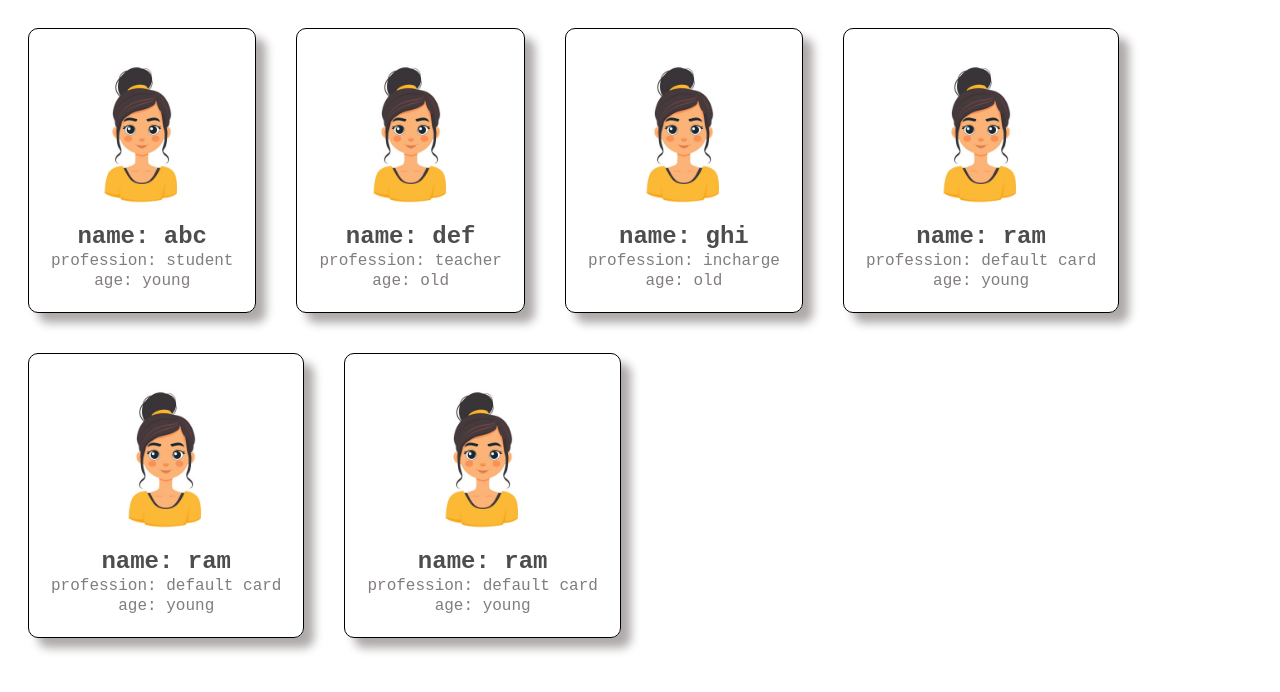
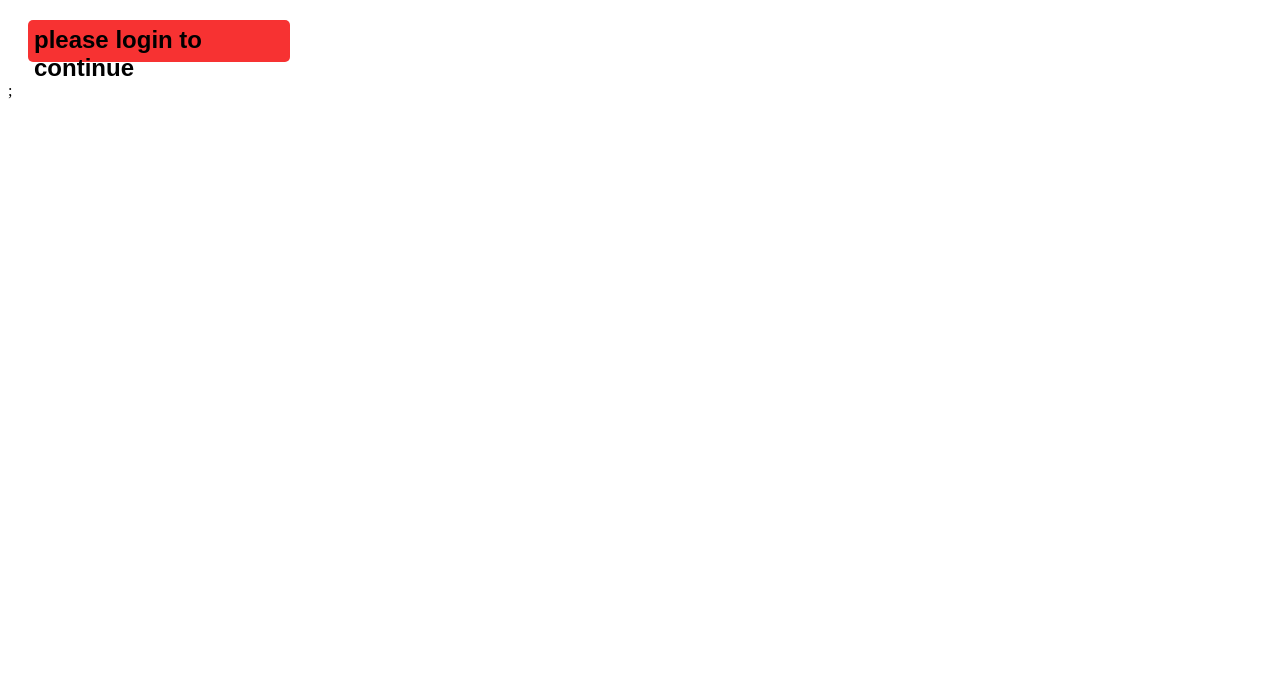
Before and after one commit to geethikaakkineni/react_learning_progress, a React (Vite) app: page / in a window 1280 px wide. Shown: the top 692 px of the page. Built offline with nearby package versions, Linux system fonts and the light colour scheme.

Commit message:
conditional rendering is explored

```diff
--- a/src/App.jsx
+++ b/src/App.jsx
@@ -5,16 +5,12 @@ import Card from './Card.jsx'
 import Button from './button_component/Button.jsx'
 import Button2 from './Button2.jsx'
 import Studata from './Studata.jsx'
+import Loginpg from './loginpg.jsx'
 
 function App() {
   return(
     <>
-      <Studata name="abc" profession="student" age={21}></Studata>
-      <Studata name="def" profession="teacher" age={36}></Studata>
-      <Studata name="ghi" profession="incharge" age={90}></Studata>
-      <Studata/>
-      <Studata/>
-      <Studata/>
+        <Loginpg isloggedin={false} username="Lucky"></Loginpg>;
     </>
   );
 
--- /dev/null
+++ b/src/Loginpg.jsx
@@ -0,0 +1,30 @@
+import proptypes from 'prop-types';
+
+function Loginpg(prop){
+    // if(prop.isloggedin){
+    //     return(
+    //     <h2 id="welcomepg">Welcome to the page, {prop.username}</h2>
+    // );
+    // }
+    // else{
+    //     return <h2 id="askloginpg">Please login to continue</h2>
+    // }
+
+        // return (prop.isloggedin? <h2>Welcome to the page {prop.username}</h2> : <h2>Please login to continue</h2>);
+
+    const welcomemsg=<h2 id="welcomepg">Welcome to the page {prop.username}</h2>
+    const loginmsg=<h2 id="askloginpg">please login to continue</h2>
+
+    return (prop.isloggedin ? welcomemsg : loginmsg);
+}
+
+Loginpg.proptypes={
+    isloggedin : proptypes.bool,
+    username : proptypes.string,
+}
+Loginpg.defaultProps={
+    isloggedin : false,
+    username : "Guest",
+}
+
+export default Loginpg
--- a/src/index.css
+++ b/src/index.css
@@ -34,3 +34,23 @@
   display: grid;
   cursor: pointer;
 } */
+
+h2{
+  font-family: fantasy,monospace;
+  /* border: 2px solid black; */
+  padding: 6px;
+  margin: 20px;
+  border-radius: 5px;
+}
+
+#welcomepg{
+  width: 300px;
+  height:30px;
+  background-color: rgb(172, 238, 74);
+}
+
+#askloginpg{
+  width: 250px;
+  height:30px;
+  background-color: rgb(247, 50, 50);
+}
```
